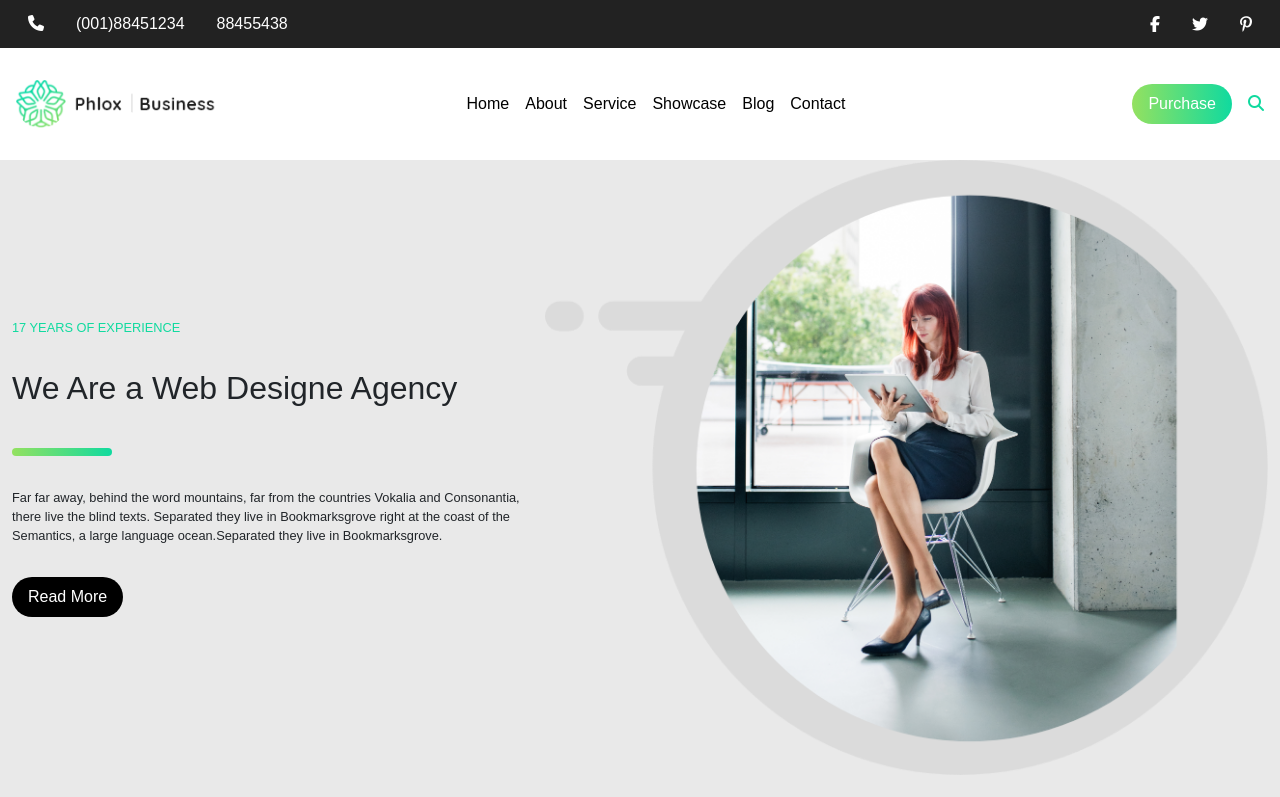
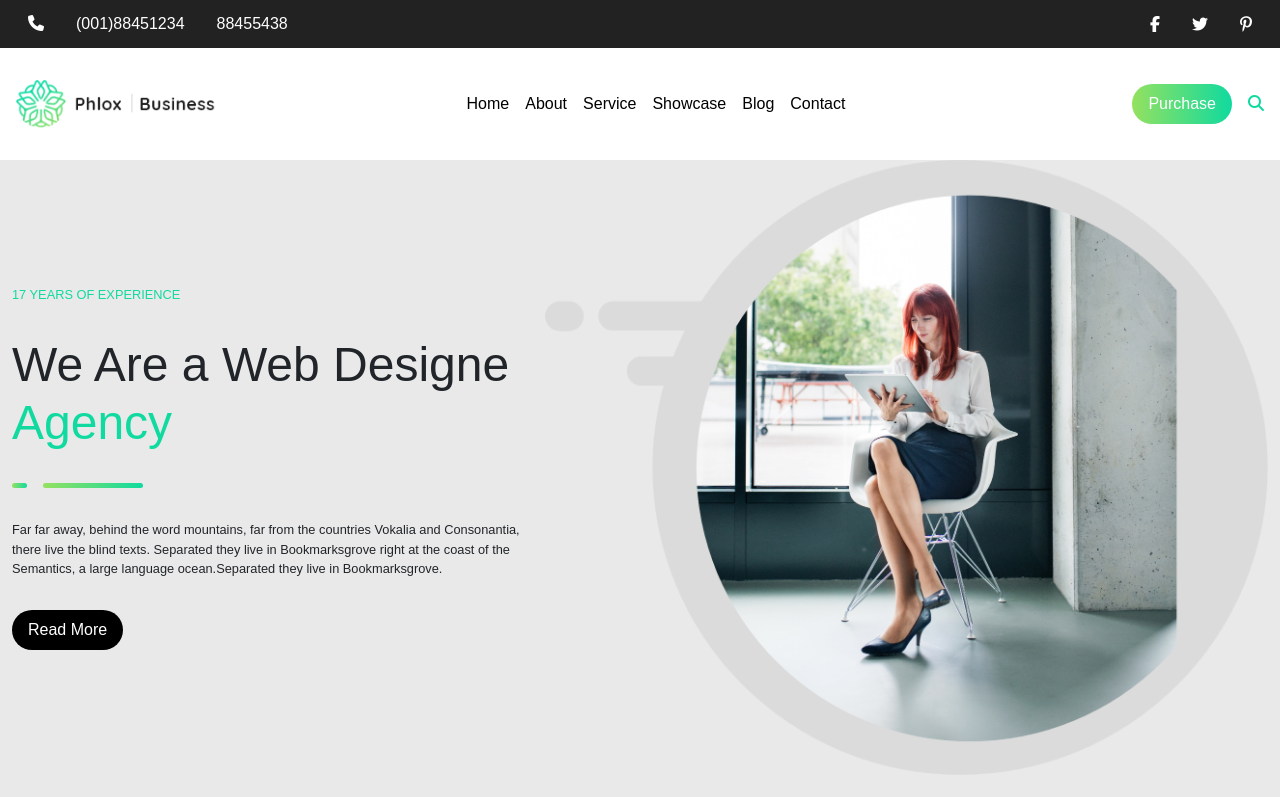
Before and after one commit to Fianda0/proj-html-vuejs, a Vue app: page / in a window 1280 px wide. Shown: the top 797 px of the page. Built offline with nearby package versions, Linux system fonts and the light colour scheme.

Commit message:
fix title Jumbo

```diff
--- a/src/components/AppJumbo.vue
+++ b/src/components/AppJumbo.vue
@@ -39,8 +39,14 @@ export default {
             <div class="row">
                 <div class="col-5 slideSx">
                     <p class="color-green">17 YEARS OF EXPERIENCE</p>
-                    <h2>{{ store.slidesJumbo[slideActive].title }}</h2>
-                    <hr class="line2">
+                    <div class="title">
+                        <h2>{{ store.slidesJumbo[slideActive].title }}</h2>
+                        <h2 class="color-green">{{ store.slidesJumbo[slideActive].lastWord }}</h2>
+                    </div>
+                    <div class="d-flex flex-row ">
+                        <hr class="line1">
+                        <hr class="line2">
+                    </div>
                     <p class="">{{ store.slidesJumbo[slideActive].text }}</p>
                     <span><button>Read More</button></span>
 
@@ -70,6 +76,11 @@ export default {
 </template>
 
 <style scoped>
+h2 {
+    font-size: 3rem;
+    display: inline;
+}
+
 img {
     width: 100%;
 }
@@ -81,7 +92,7 @@ p {
 
 hr {
     display: inline-block;
-    height: 0.5rem;
+    height: 5px;
     opacity: 1;
     border-radius: 1rem;
     background: rgb(148, 225, 96);
@@ -90,6 +101,7 @@ hr {
 
 .line1 {
     width: 15px;
+    margin-right: 1rem;
 }
 
 .line2 {
--- a/src/data/store.js
+++ b/src/data/store.js
@@ -12,17 +12,20 @@ const ilMioOggettone = {
     slidesJumbo: [
         {
             image: 'Group-36-2x.png',
-            title: 'We Are a Web Designe Agency',
+            title: 'We Are a Web Designe ',
+            lastWord: 'Agency',
             text: 'Far far away, behind the word mountains, far from the countries Vokalia and Consonantia, there live the blind texts. Separated they live in Bookmarksgrove right at the coast of the Semantics, a large language ocean.Separated they live in Bookmarksgrove.'
         },
         {
             image: 'Group-40-2x.png',
-            title: 'A Group of Expert Planners',
+            title: 'A Group of Expert ',
+            lastWord: 'Planners',
             text: 'Far far away, behind the word mountains, far from the countries Vokalia and Consonantia, there live the blind texts. Separated they live in Bookmarksgrove right at the coast of the Semantics, a large language ocean.Separated they live in Bookmarksgrove.'
         },
         {
             image: 'Group-35-2x.png',
-            title: 'Focus on your business',
+            title: 'Focus on your ',
+            lastWord: 'business',
             text: 'Far far away, behind the word mountains, far from the countries Vokalia and Consonantia, there live the blind texts. Separated they live in Bookmarksgrove right at the coast of the Semantics, a large language ocean.Separated they live in Bookmarksgrove.'
         }
     ]
```
